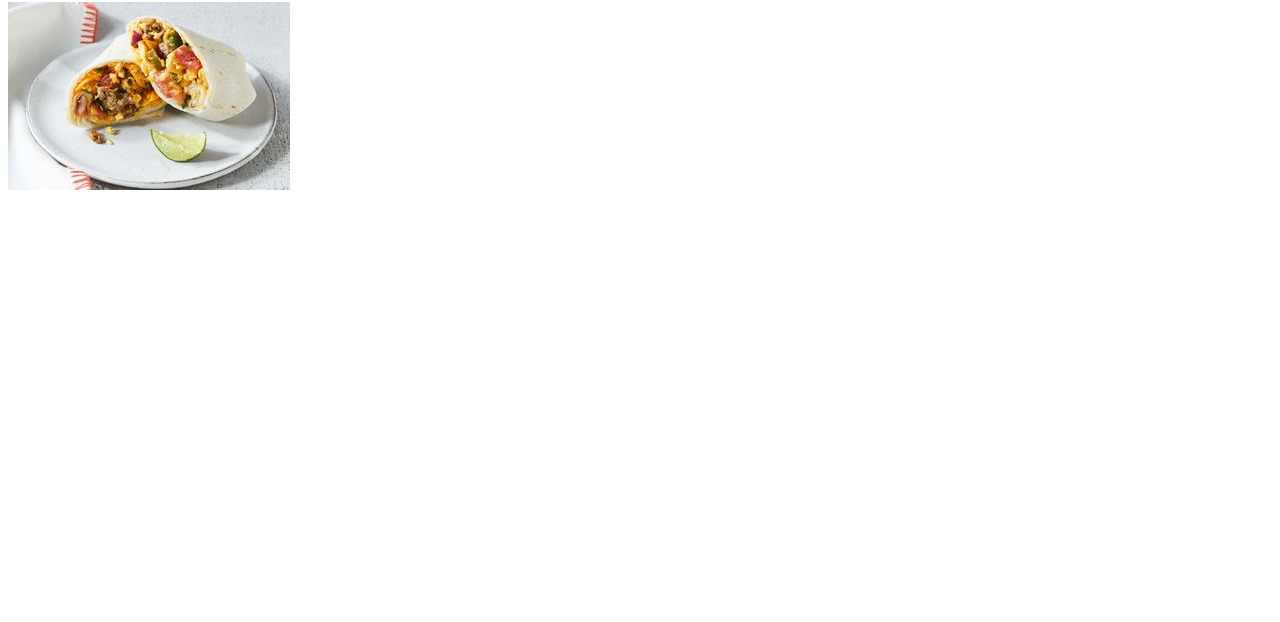
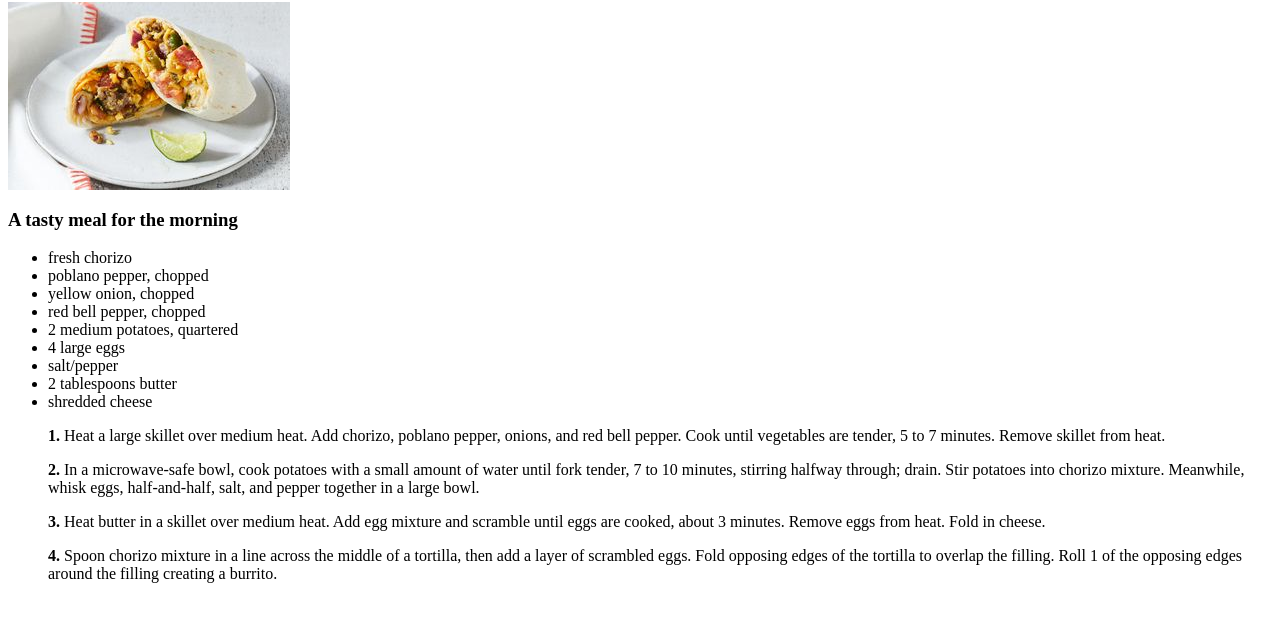
Before and after one commit to DSergent1/odin-recipe, a plain HTML site: page recipes/breakfastburrito.html in a window 1280 px wide. Shown: the part 104-726 px from the top of the page. Drawn offline with Linux system fonts and the light colour scheme.

Commit message:
Added ingredients & recipes to breakfast burritos

```diff
--- a/recipes/breakfastburrito.html
+++ b/recipes/breakfastburrito.html
@@ -12,5 +12,37 @@
       <a href="../index.html">Home</a>
       <h1>Breakfast Burrito</h1>
       <img src="breakfastburrito.jpg" alt="Breakfast Burrito">
+      <h3>A tasty meal for the morning</h3>
+      <ul>
+        <li>fresh chorizo</li>
+        <li>poblano pepper, chopped</li>
+        <li>yellow onion, chopped</li>
+        <li>red bell pepper, chopped</li>
+        <li>2 medium potatoes, quartered</li>
+        <li>4 large eggs</li>
+        <li>salt/pepper</li>
+        <li>2 tablespoons butter</li>
+        <li>shredded cheese</li>
+
+<p>
+    <strong>1.</strong> Heat a large skillet over medium heat. Add chorizo, poblano pepper, onions, and red bell pepper.
+    Cook until vegetables are tender, 5 to 7 minutes. Remove skillet from heat.
+</p>
+<p>
+   <strong>2.</strong> In a microwave-safe bowl, cook potatoes with a small amount of water until fork tender, 7 to 10 minutes,
+stirring halfway through; drain. Stir potatoes into chorizo mixture. Meanwhile, whisk eggs, half-and-half, salt,
+and pepper together in a large bowl.
+</p>
+<p>
+   <strong>3.</strong> Heat butter in a skillet over medium heat. Add egg mixture and scramble until eggs are cooked, about 3 minutes.
+Remove eggs from heat. Fold in cheese.
+</p>
+<p>
+    <strong>4.</strong> Spoon chorizo mixture in a line across the middle of a tortilla, then add a layer of scrambled eggs.
+Fold opposing edges of the tortilla to overlap the filling. Roll 1 of the opposing edges around the filling
+creating a burrito.
+</p>
+
+      </ul>
     </body>
 <hmtl>
```
